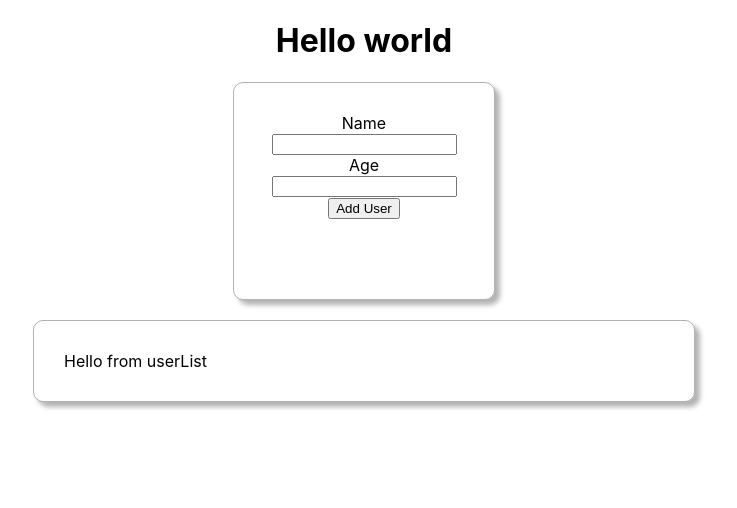
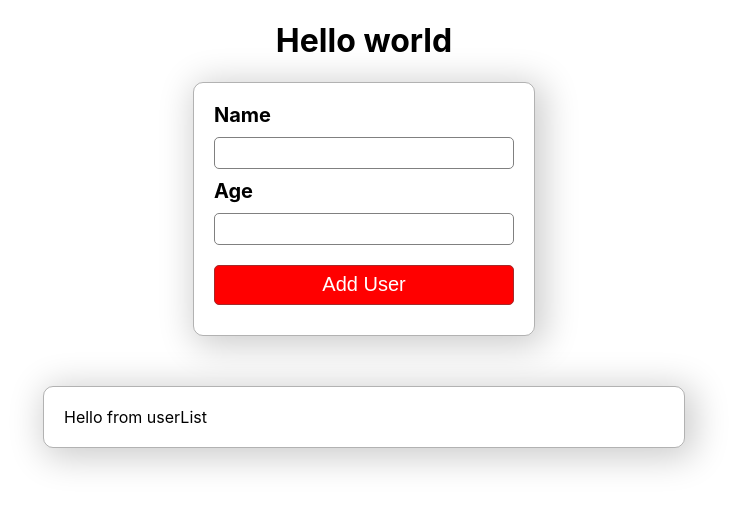
Before and after one commit to PavelNovik/react-challenge-1, a React (Create React App) app: page / in a window 1280 px wide. Shown: the top 508 px of the page, without its empty margins (276-1013 px from the left). Built offline with nearby package versions, Linux system fonts and the light colour scheme.

Commit message:
working in process

```diff
--- a/src/App.js
+++ b/src/App.js
@@ -1,3 +1,4 @@
+import Card from './components/UI/Card';
 import Form from './components/Form';
 import UserList from './components/UserList';
 import './App.css';
@@ -6,8 +7,12 @@ function App() {
   return (
     <div className="App">
       <h1>Hello world</h1>
-      <Form />
-      <UserList />
+      <Card>
+        <Form />
+      </Card>
+      <Card>
+        <UserList />
+      </Card>
     </div>
   );
 }
--- a/src/components/Form.js
+++ b/src/components/Form.js
@@ -1,24 +1,24 @@
 import styles from './Form.module.css';
-import Card from './UI/Card';
+
+const onSubmitHandler = (event) => {
+  event.preventDefault();
+};
+
 const Form = () => {
   return (
-    <Card>
-      <form className={`${styles['user-form']}`}>
-        <div className="form-field">
-          <div className="form-input">
+    <form className={`${styles['user-form']}`} onSubmit={onSubmitHandler}>
+      <div className={`${styles['form-input']}`}>
         <label htmlFor="name">Name</label>
         <input type="text" id="name" />
       </div>
-          <div className="form-input">
+      <div className={`${styles['form-input']}`}>
         <label htmlFor="age">Age</label>
-            <input type="number" id="age" />
+        <input type="number" id="age" min={0} step={1} />
       </div>
-          <div className="form-action">
+      <div className={`${styles['form-action']}`}>
         <button type="submit">Add User</button>
       </div>
-        </div>
     </form>
-    </Card>
   );
 };
 export default Form;
--- a/src/components/Form.module.css
+++ b/src/components/Form.module.css
@@ -1,7 +1,47 @@
 .user-form {
   display: flex;
   flex-direction: column;
-  margin-bottom: 50px;
-  width: 200px;
-  align-items: flex-start;
+  width: 300px;
+  align-items: center;
 }
+
+.form-input {
+  width: 100%;
+  margin-bottom: 10px;
+  text-align: left;
+}
+.form-input:nth-child(2) {
+  margin-bottom: 20px;
+}
+.form-input label {
+  font-weight: bold;
+  font-size: 20px;
+}
+.form-input input {
+  font-size: 20px;
+  margin-top: 10px;
+  padding: 0 5px;
+  width: calc(100% - 12px);
+  height: 30px;
+  border: 1px solid gray;
+  border-radius: 5px;
+}
+
+.form-action {
+  margin-bottom: 10px;
+  width: 100%;
+}
+
+.form-action button {
+  font-size: 20px;
+  width: 100%;
+  height: 40px;
+  border-radius: 5px;
+  border: 1px solid brown;
+  background-color: red;
+  color: white;
+}
+.form-action button:hover {
+  cursor: pointer;
+  box-shadow: 2px 2px 10px rgba(0, 0, 0, 0.5);
+}
--- a/src/components/UI/Card.css
+++ b/src/components/UI/Card.css
@@ -1,7 +1,7 @@
 .card {
-  padding: 30px;
+  padding: 20px;
   border-radius: 10px;
-  box-shadow: 5px 5px 5px rgba(0, 0, 0, 0.3);
+  box-shadow: 5px 5px 35px 5px rgba(0, 0, 0, 0.2);
   border: 1px solid rgba(0, 0, 0, 0.3);
-  margin-bottom: 20px;
+  margin-bottom: 50px;
 }
--- a/src/components/UserList.js
+++ b/src/components/UserList.js
@@ -1,11 +1,6 @@
-import Card from './UI/Card';
 import styles from './UserList.module.css';
 
 const UserList = () => {
-  return (
-    <Card>
-      <div className={`${styles['user-list']}`}>Hello from userList</div>
-    </Card>
-  );
+  return <div className={`${styles['user-list']}`}>Hello from userList</div>;
 };
 export default UserList;
```
Lines whose indentation alone changed are shown as unchanged.
